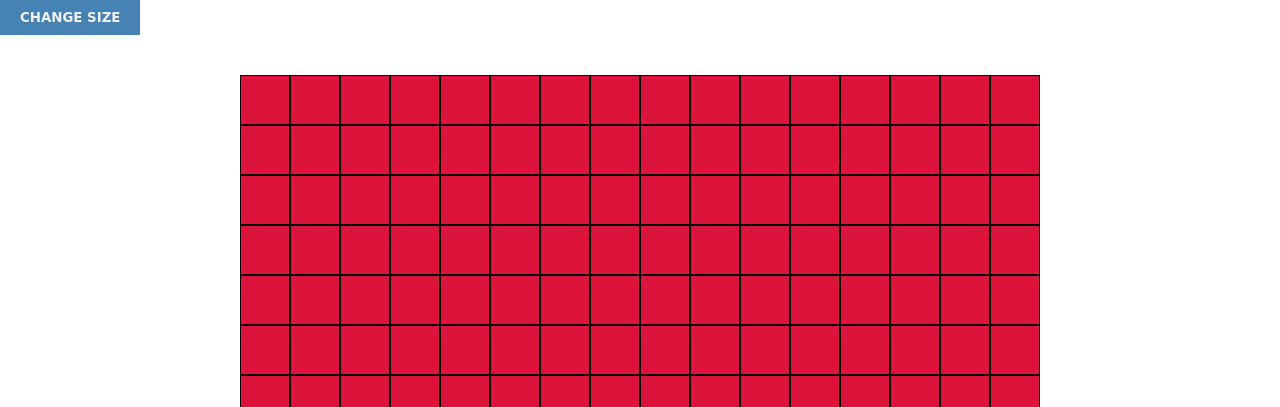
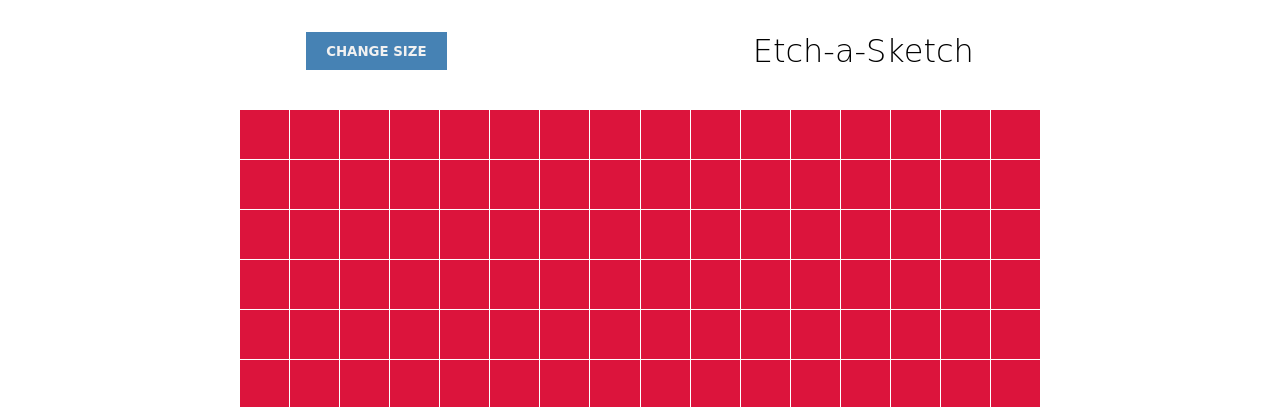
Before and after one commit to staystrongbg/etch-a-scetch, a plain HTML site: page index.html in a window 1280 px wide. Shown: the top 407 px of the page. Drawn offline with Linux system fonts and the light colour scheme.

Commit message:
Etch-a-SScketch

```diff
--- a/index.html
+++ b/index.html
@@ -11,7 +11,10 @@
 </head>
 
 <body>
-  <button class='btn'>change size</button>
+  <div class="header">
+    <button class='btn'>change size</button>
+    <h1>Etch-a-Sketch</h1>
+  </div>
   <div class="grid-container"></div>
   <script src='main.js'></script>
 </body>
--- a/style.css
+++ b/style.css
@@ -8,18 +8,28 @@
 body {
   height: 100vh;
   width: 100vw;
+  overflow: hidden;
 }
-
+.header {
+  margin-top: 2rem;
+  display: flex;
+  /* align-items: center; */
+  justify-content: space-evenly;
+}
 .grid-container {
   display: grid;
+  gap: 1px;
   min-height: 800px;
   max-width: 800px;
   margin: 2.5rem auto;
 }
 
+alert {
+  background-color: blanchedalmond;
+}
 .grid-cell {
   background-color: crimson;
-  border: 1px solid black;
+  /* border: 1px solid black; */
 }
 
 .btn {
```
